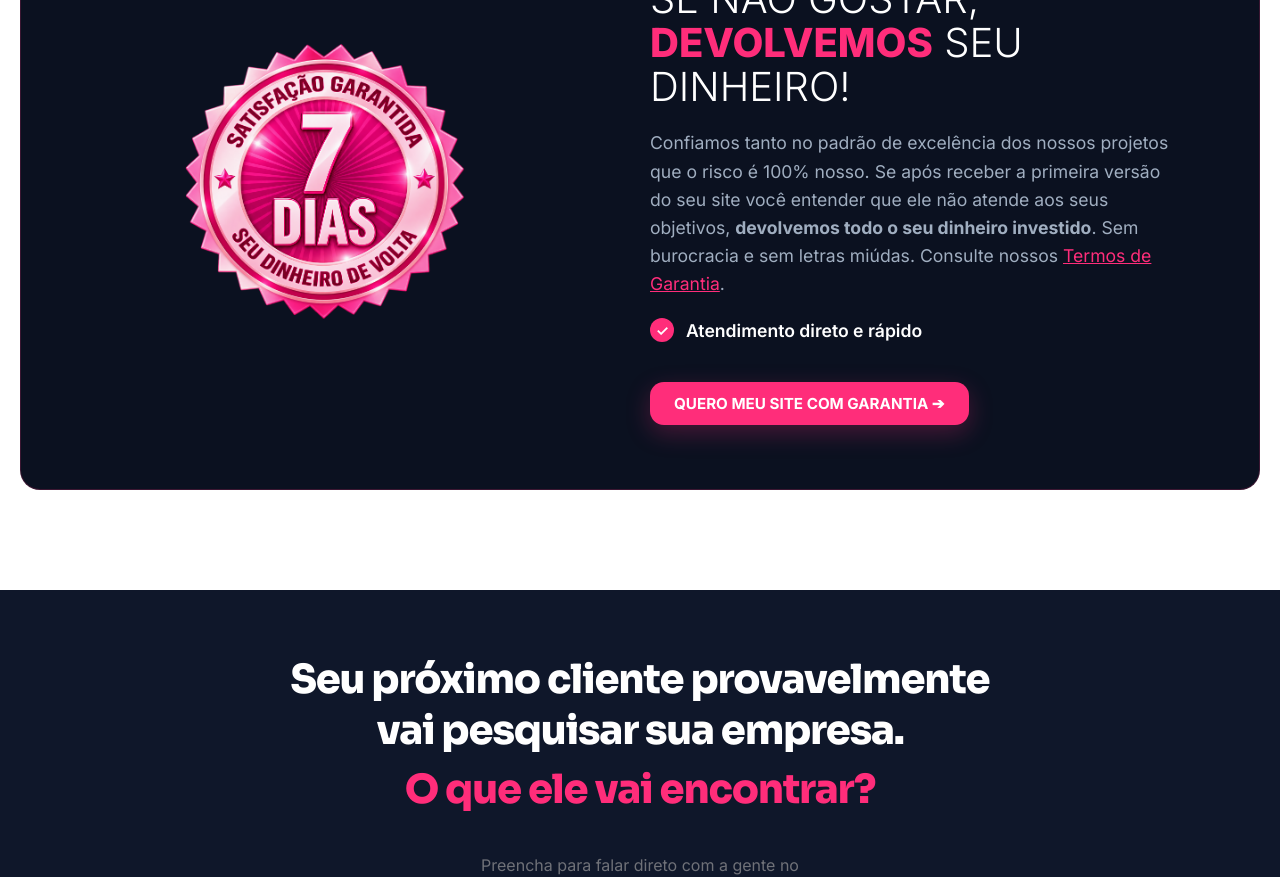
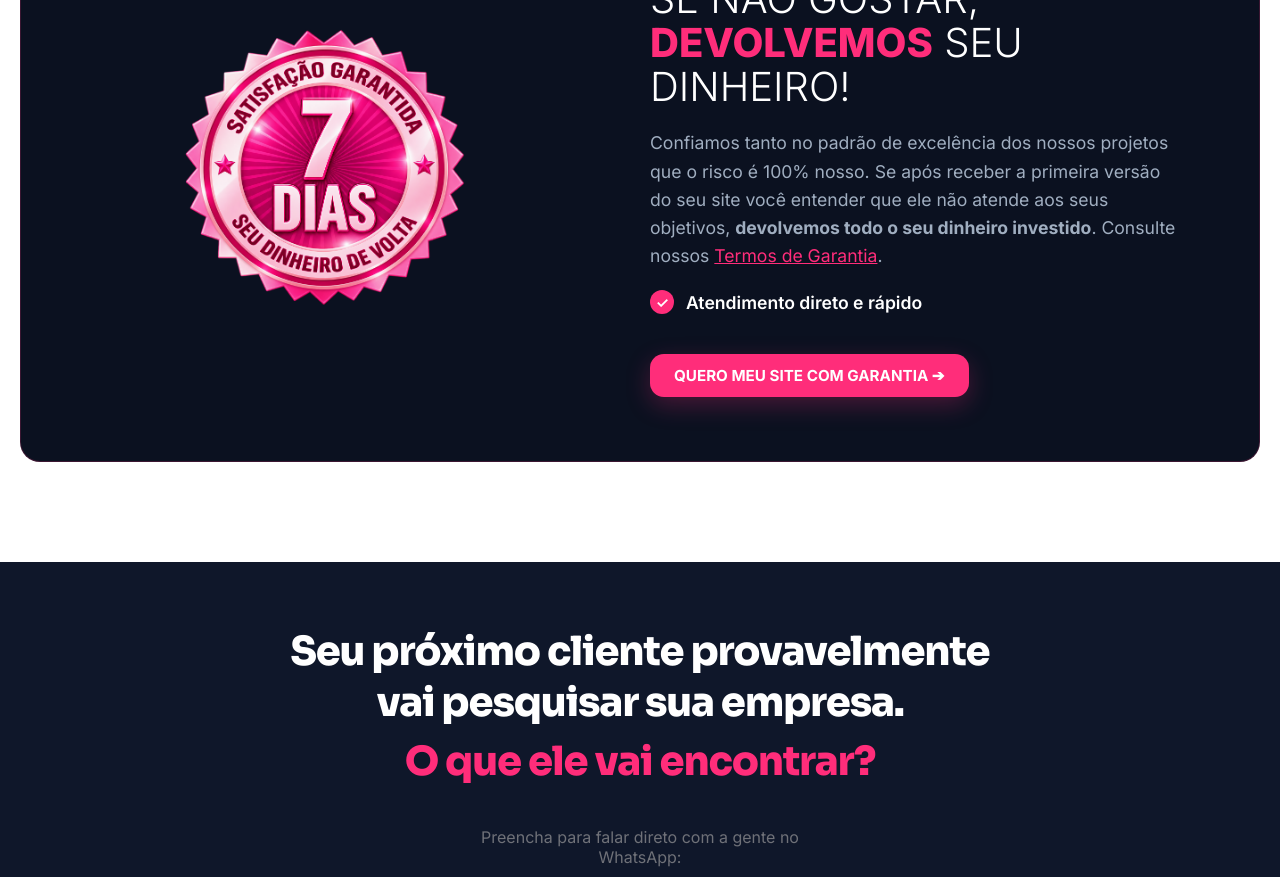
Before and after one commit to t0non/siteexpressbrasil, a Next.js app: page / in a window 1280 px wide. Shown: the part 3980-4857 px from the top of the page. Built offline with nearby package versions, Linux system fonts and the light colour scheme.

Commit message:
Remove texto sobre burocracia e letras miudas na sessao de garantia

```diff
--- a/src/app/page.tsx
+++ b/src/app/page.tsx
@@ -319,7 +319,7 @@ export default function Home() {
               SE NÃO GOSTAR, <span className={styles.highlightPink} style={{ fontWeight: 800 }}>DEVOLVEMOS</span> SEU DINHEIRO!
             </h2>
             <p className={styles.guaranteeText}>
-              Confiamos tanto no padrão de excelência dos nossos projetos que o risco é 100% nosso. Se após receber a primeira versão do seu site você entender que ele não atende aos seus objetivos, <strong>devolvemos todo o seu dinheiro investido</strong>. Sem burocracia e sem letras miúdas. Consulte nossos <a href="#" style={{color: 'var(--color-magenta)', textDecoration: 'underline'}}>Termos de Garantia</a>.
+              Confiamos tanto no padrão de excelência dos nossos projetos que o risco é 100% nosso. Se após receber a primeira versão do seu site você entender que ele não atende aos seus objetivos, <strong>devolvemos todo o seu dinheiro investido</strong>. Consulte nossos <a href="#" style={{color: 'var(--color-magenta)', textDecoration: 'underline'}}>Termos de Garantia</a>.
             </p>
             <div className={styles.guaranteeFeature}>
               <div className={styles.guaranteeCheck}>✓</div>
```
